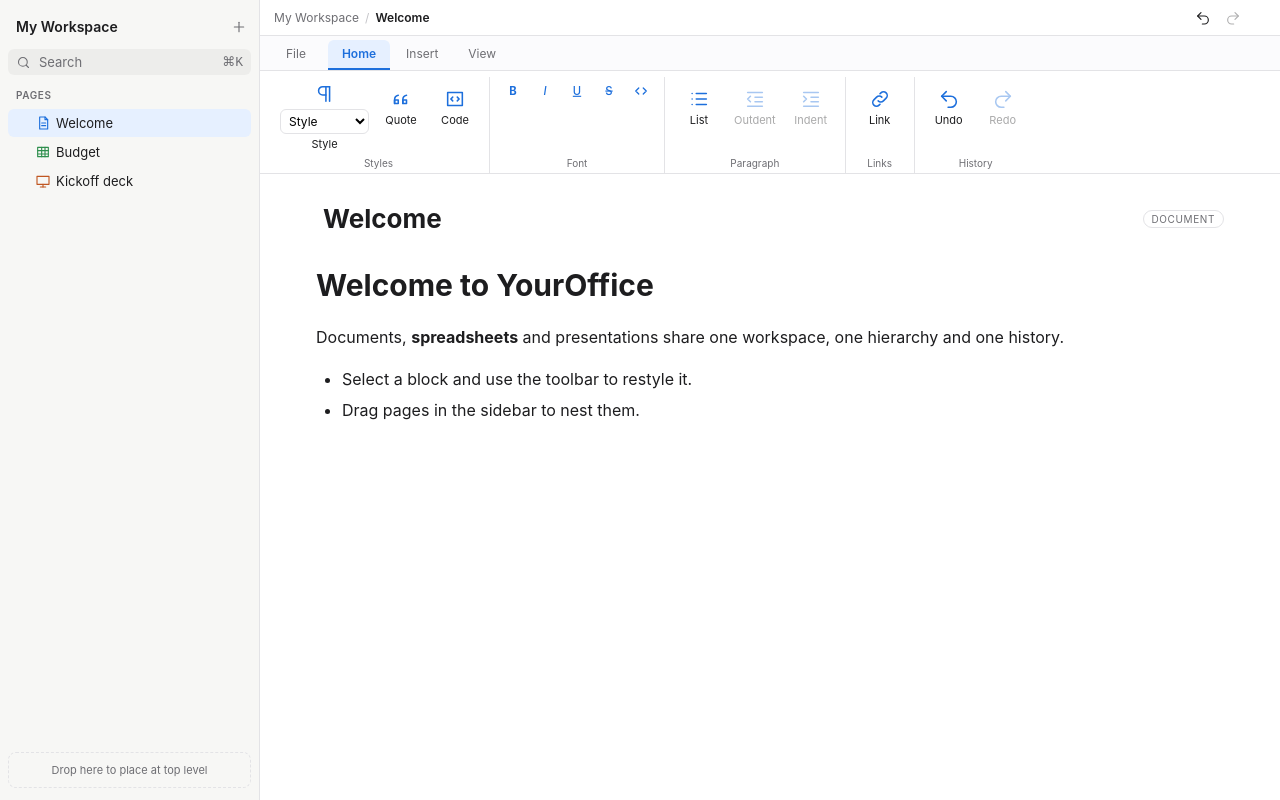
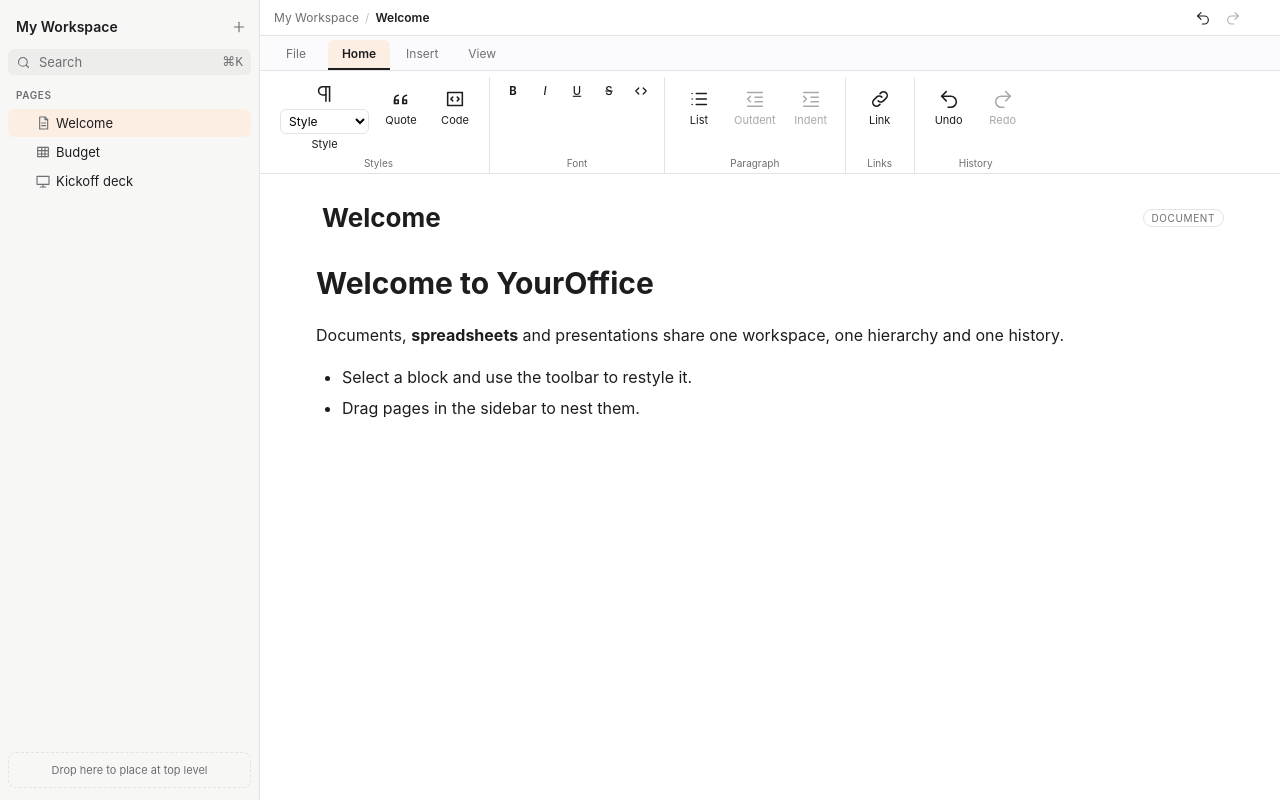
Before and after one commit to TobiZack2009/YourOffice, a website built with Vite: page index.html in a window 1280 px wide. Built offline with nearby package versions, Linux system fonts and the light colour scheme.

Commit message:
(chore): removed the different  accent colors, made presentation, document and sheet use the same accent colors

```diff
--- a/src/app/styles.css
+++ b/src/app/styles.css
@@ -22,19 +22,8 @@
   --mono: ui-monospace, "SF Mono", Menlo, Consolas, monospace;
 }
 
-/* Per-page-type accent, driven by data-page-type on the app root. */
-.app[data-page-type="document"] {
-  --accent: #1d6fdc;
-  --accent-soft: #e6f0ff;
-}
-
-.app[data-page-type="sheet"] {
-  --accent: #2f8f4e;
-  --accent-soft: #e5f4ea;
-}
-
-.app[data-page-type="presentation"] {
-  --accent: #c05621;
+.app {
+  --accent: --var(--text-muted);
   --accent-soft: #fdeee3;
 }
 
@@ -281,17 +270,6 @@ svg.icon {
   color: var(--text-muted);
 }
 
-.type-glyph.type-document {
-  color: #1d6fdc;
-}
-
-.type-glyph.type-sheet {
-  color: #2f8f4e;
-}
-
-.type-glyph.type-presentation {
-  color: #c05621;
-}
 
 .page-title,
 .favorite-title {
```
